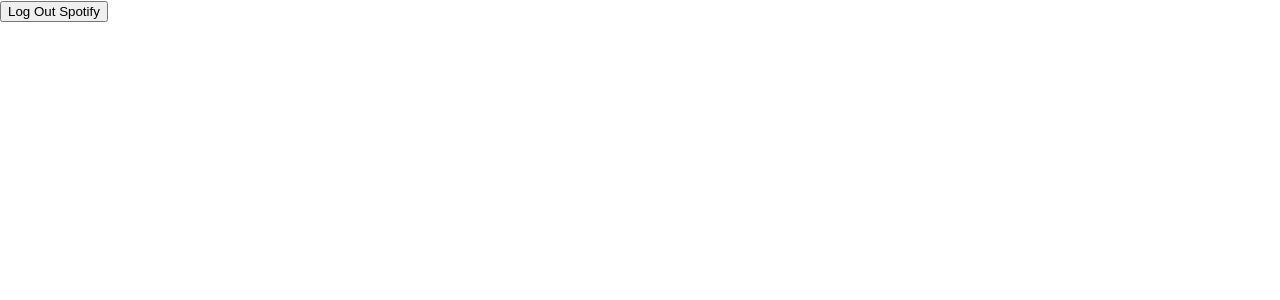
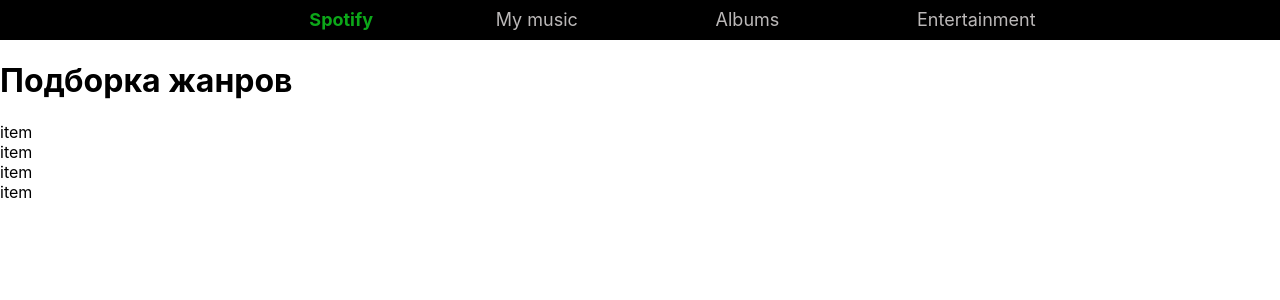
Before and after one commit to DrusMarkonii/Spotify-clone, a React (Create React App) app: page / in a window 1280 px wide. Shown: the top 300 px of the page. Built offline with nearby package versions, Linux system fonts and the light colour scheme; sample sign-in values are in the browser's storage.

Commit message:
add navList

```diff
--- a/package.json
+++ b/package.json
@@ -18,6 +18,7 @@
     "react-scripts": "5.0.0",
     "redux": "^4.1.2",
     "redux-saga": "^1.1.3",
+    "scss": "^0.2.4",
     "typescript": "^4.6.3",
     "web-vitals": "^2.1.4"
   },
--- a/src/components/App/App.tsx
+++ b/src/components/App/App.tsx
@@ -9,6 +9,8 @@ import { loadingUserSuccessAction, logOutUserAction } from "../../store/action-c
 import { useDispatch, useSelector } from "react-redux";
 import { RootState } from "../../store/rootReducer";
 import { render } from "@testing-library/react";
+import Header from "../Header/Header";
+import HomePage from "../HomePage/HomePage";
 
 function App() {
   const dispatch = useDispatch();
@@ -30,6 +32,7 @@ function App() {
     dispatch(logOutUserAction())
     localStorage.clear();
     setIsLogBtn(false)
+    navigate("/");
 
   }
 
@@ -40,7 +43,7 @@ function App() {
       localStorage.setItem("accessToken", access_token);
       localStorage.setItem("tokenType", token_type);
       localStorage.setItem("expiresIn", `${expires_in}`);
-      navigate("/webapp");
+      navigate("/");
       dispatch(
         loadingUserSuccessAction({ access_token, token_type, expires_in })
       );
@@ -58,19 +61,24 @@ function App() {
   return (
     <Routes>
       <Route
-        path="/"
+        path="/auth/login"
         element={
           <>
-            {localStorage.getItem("accessToken") ?
+
+          <div>
+          {localStorage.getItem("accessToken") ?
               <button onClick={handelLogout}> Log Out Spotify</button>
 
             :
             <button onClick={handelLogin}> Log in Spotify</button>
             }
+          </div>
+
           </>
         }
       />
-      <Route path="/webapp" element={<Counter />} />
+       <Route path="/" element={<HomePage />} />
+      <Route path="/entertainment" element={<Counter />} />
     </Routes>
   );
 }
--- /dev/null
+++ b/src/components/Header/Header.css
@@ -0,0 +1,36 @@
+.headerBox {
+    background-color: black;
+    height: 30px;
+
+    color: white;
+    padding: 5px;
+}
+
+.navList {
+    display: flex;
+    width: 70%;
+    max-width: 1280px;
+    margin: 4px auto;
+    justify-content: space-around;
+    list-style: none;
+    margin-bottom: 10px;
+    align-items: center;
+}
+
+.navbar__list__item a.active {
+    position: relative;
+    left: 20px;
+    padding: 0 5px;
+    width: 100px;
+    color: rgb(12, 168, 25);
+    font-weight: bold;
+
+  }
+
+  .navbar__list__item a {
+    color: rgb(187, 184, 184);
+    font-size: large;
+    text-decoration: none;
+
+
+  }
--- a/src/components/Header/Header.tsx
+++ b/src/components/Header/Header.tsx
@@ -1,9 +1,23 @@
-import React from 'react'
+import React from "react";
+import { NavLink } from "react-router-dom";
+import './Header.css'
 
 export default function Header() {
+  const navigation = [
+    { id: 1, title: "Spotify", path: "/" },
+    { id: 2, title: "My music", path: "/music" },
+    { id: 3, title: "Albums", path: "/albums" },
+    { id: 4, title: "Entertainment", path: "/entertainment" },
+  ];
+
   return (
-    <div>
-        <h1>WebApp</h1>
+    <div className='headerBox'>
+      <nav>
+        <ul className="navList">
+
+          {navigation.map(({id, title, path }) => ( <li key={id} className="navbar__list__item"><NavLink to={path}>{title}</NavLink></li>))}
+        </ul>
+      </nav>
     </div>
-  )
+  );
 }
--- /dev/null
+++ b/src/components/HomePage/HomePage.tsx
@@ -0,0 +1,22 @@
+import React from 'react'
+import Header from '../Header/Header'
+
+export default function HomePage() {
+  return (
+    <div>
+        <div>
+        <Header />
+        </div>
+        <div>
+            <h1>Подборка жанров</h1>
+            <div>
+                <div>item</div>
+                <div>item</div>
+                <div>item</div>
+                <div>item</div>
+            </div>
+        </div>
+
+    </div>
+  )
+}
```
Also changed, not shown: src/components/MusicCard/MusicCard.tsx (added, +11 -0 lines), 1 other file (tests, documents, lock files or other folders).
